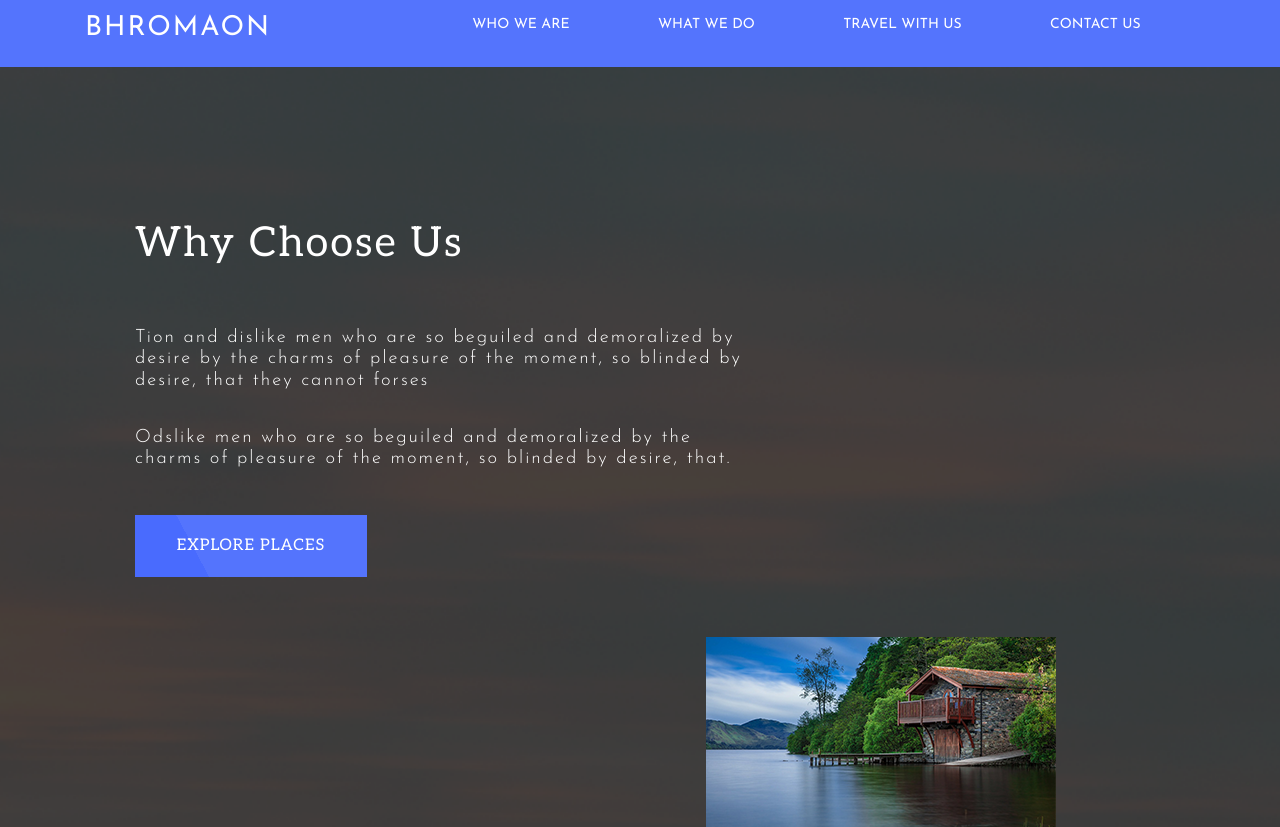
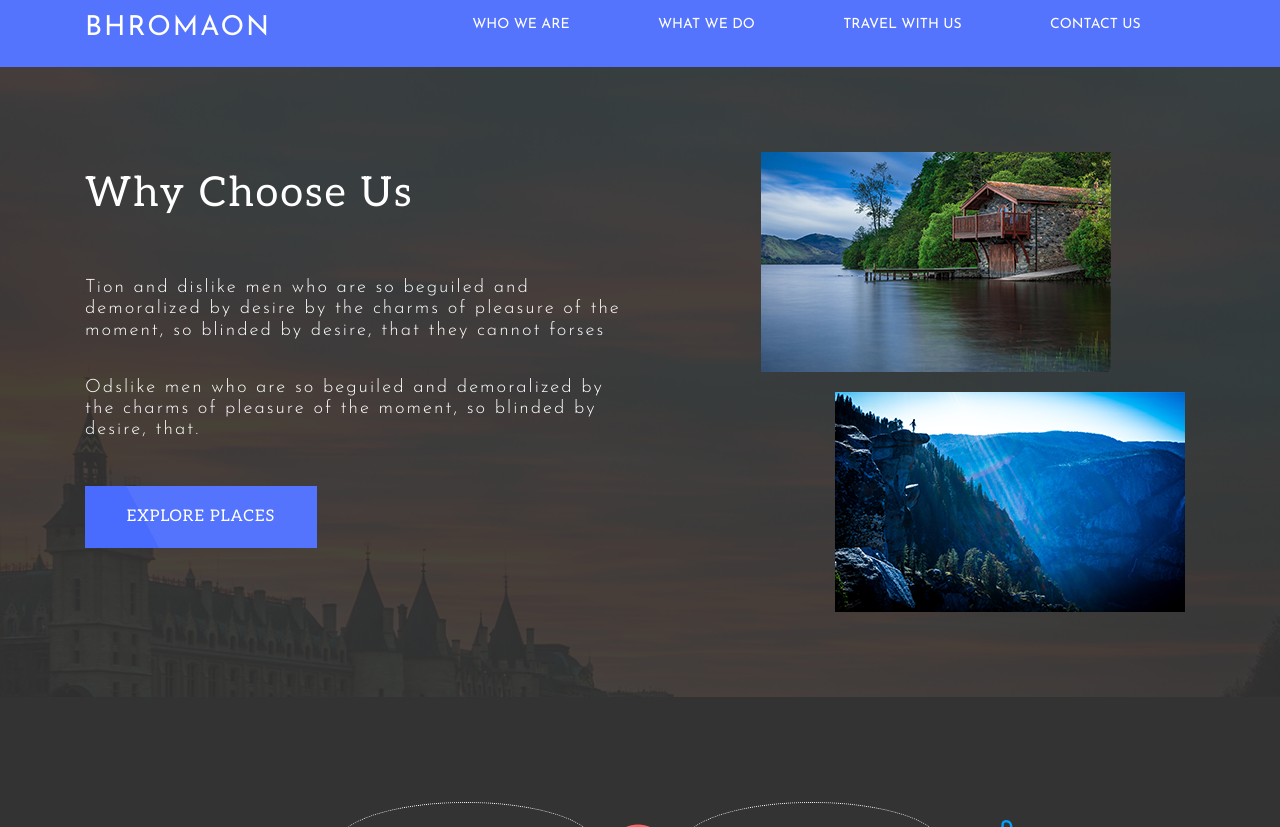
Before and after one commit to dashaderkach/Exam-18.05.2019, a plain HTML site: page index.html in a window 1280 px wide. Shown: the part 737-1564 px from the top of the page. Drawn offline with Linux system fonts and the light colour scheme.

Commit message:
size imgs

```diff
--- a/styles/style.css
+++ b/styles/style.css
@@ -194,9 +194,9 @@ a:hover {
 }
 
 .ba-whychooseus__text{
-	width: 55%;
+	width: 50%;
 	float: left;
-	padding: 50px;
+	padding-right: 100px;
 }
 
 .text__item1{
@@ -233,7 +233,7 @@ a:hover {
 }
 
 .ba-whychooseus__photo{
-	width: 45%;
+	width: 40%;
 	float: right;
 }
 .photo__cover{
@@ -399,7 +399,7 @@ a:hover {
 
 .main-block__textblock{
 	float: right;
-	width: 60%;
+	width: 50%;
 	padding: 15px 50px;
 }
 
```
Also changed, not shown: images/backgrounds/background5.png, images/icons/fill.svg (added), 3 other files.
